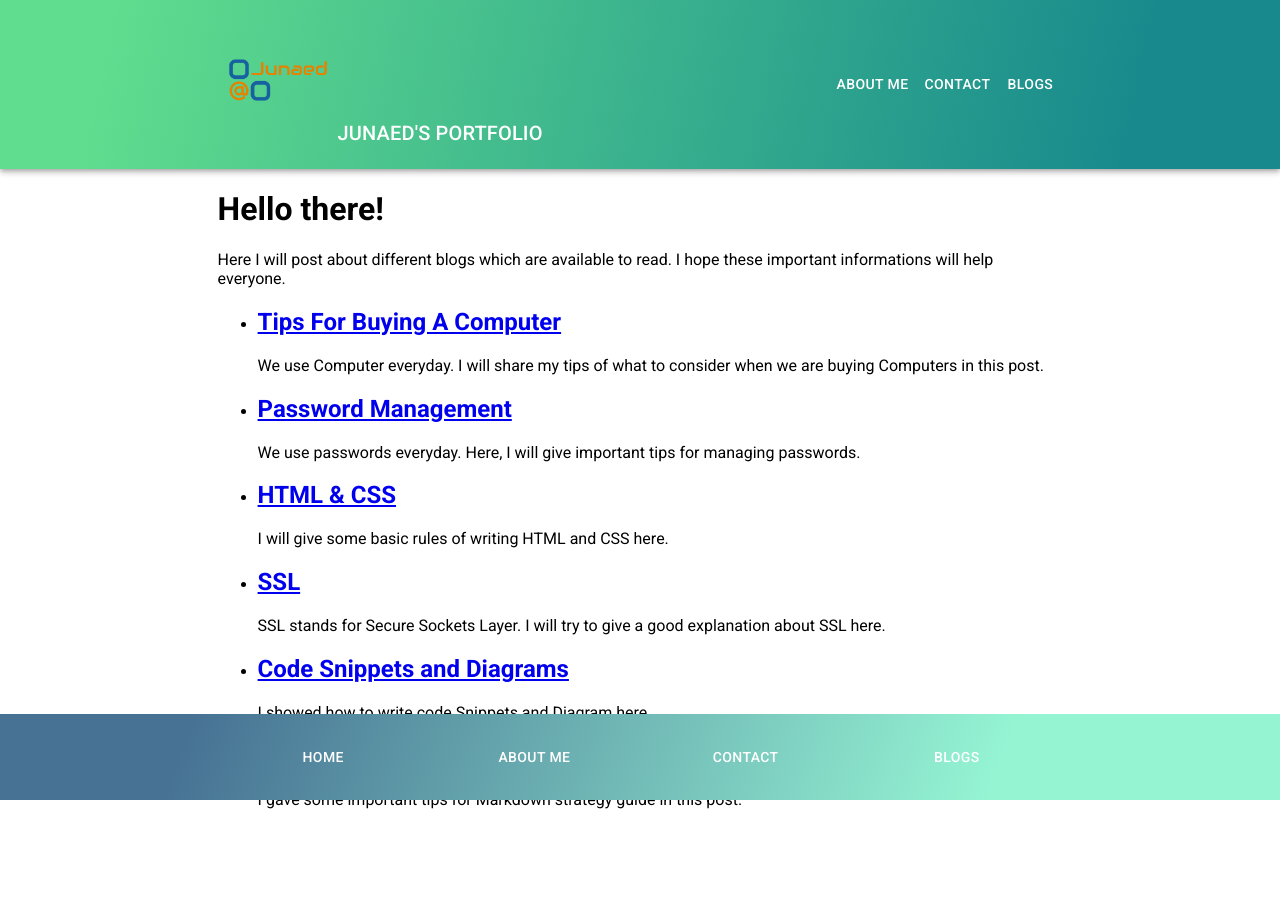
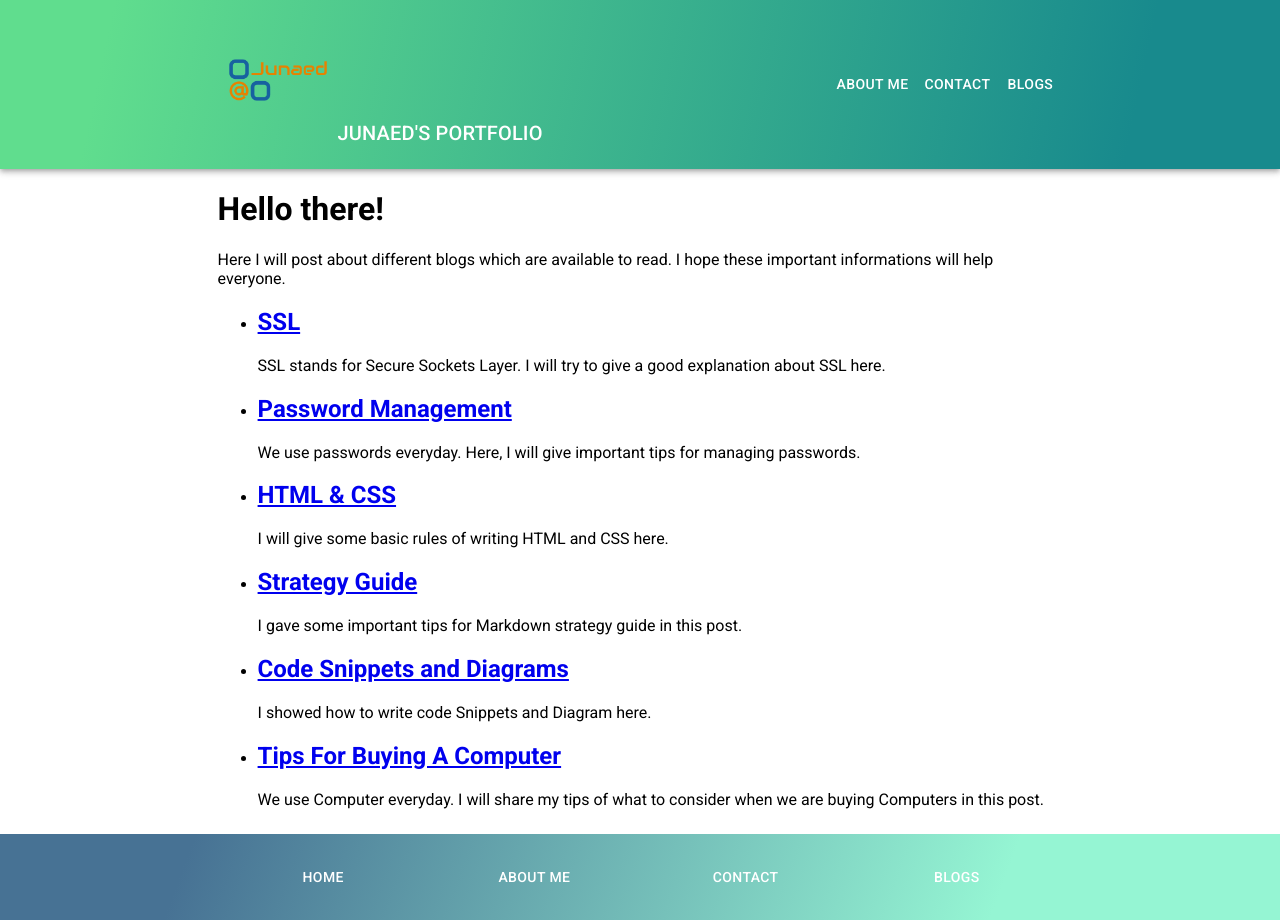
Before and after one commit to rizonjunaed/portfolio, a React (Create React App) app: page /blogs in a window 1280 px wide. Before the commit the page ends 825 px from the top, so only its background shows below. Built offline with nearby package versions, Linux system fonts and the light colour scheme.

Commit message:
fixed bugs

```diff
--- a/src/assets/data/index.js
+++ b/src/assets/data/index.js
@@ -6,12 +6,12 @@ import article6 from './article6';
 import article7 from './article7';
 
 const data = {
-  1: article7,
+  1: article2,
   2: article3,
   3: article4,
-  4: article2,
+  4: article5,
   5: article6,
-  6: article5,
+  6: article7,
 };
 
 export default data;
--- a/src/components/Footer/styles.css
+++ b/src/components/Footer/styles.css
@@ -3,9 +3,11 @@
   box-sizing: border-box;
   margin-top: 25px;
   padding: 25px 17%;
-    background-image: linear-gradient( 110.5deg,  rgba(71,114,148,1) 14.9%, rgba(149,245,211,1) 77.9% );
-    position: fixed;
-    bottom: 0;
+  background-image: linear-gradient(
+    110.5deg,
+    rgba(71, 114, 148, 1) 14.9%,
+    rgba(149, 245, 211, 1) 77.9%
+  );
 }
 
 .link {
--- a/src/index.css
+++ b/src/index.css
@@ -1,10 +1,14 @@
 body {
   margin: 0;
-  font-family: 'Roboto', sans-serif;
+  font-family: "Roboto", sans-serif;
   -webkit-font-smoothing: antialiased;
   -moz-osx-font-smoothing: grayscale;
+  display: flex;
+  flex-direction: column;
+  height: 100px;
+  overflow-x: hidden;
 }
 
 code {
-  font-family: 'Roboto', sans-serif;
+  font-family: "Roboto", sans-serif;
 }
```
Lines whose indentation alone changed are shown as unchanged.
